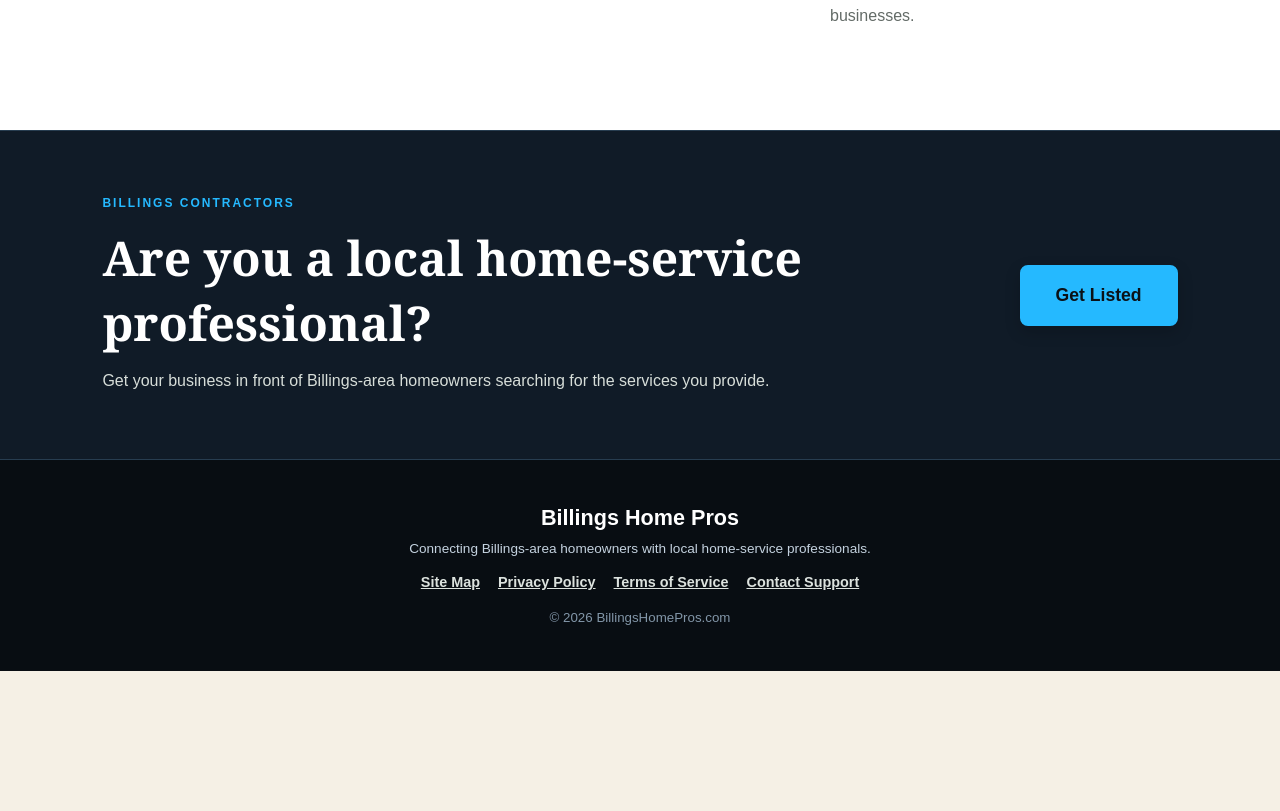
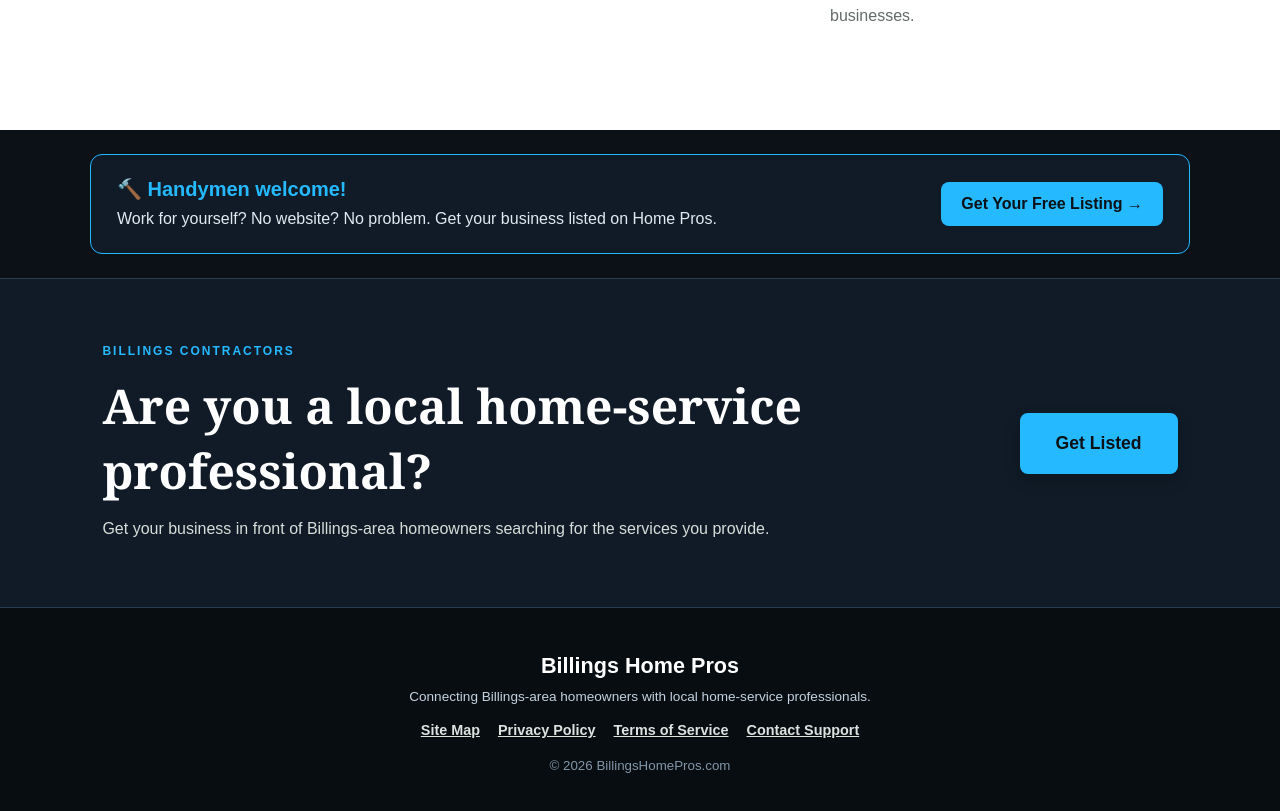
Before and after one commit to Cheddaronbass/billingshomepros, a Next.js app: page / in a window 1280 px wide. Shown: the part 2664-3475 px from the top of the page. Before the commit the page ends 3335 px from the top, so only its background shows below. Built offline with nearby package versions, Linux system fonts and the light colour scheme.

Commit message:
Add handyman welcome banner above contractor section

```diff
--- a/app/page.js
+++ b/app/page.js
@@ -229,6 +229,16 @@ export default function Home() {
         </div>
       </section>
 
+      <section aria-label="Handymen welcome" style={{ background: "#0b1117", padding: "24px 7%" }}>
+        <div style={{ maxWidth: 1100, margin: "0 auto", padding: "22px 26px", border: "1px solid #25b9ff", borderRadius: 12, background: "#101b27", display: "flex", flexWrap: "wrap", alignItems: "center", justifyContent: "space-between", gap: 18 }}>
+          <div>
+            <strong style={{ display: "block", color: "#25b9ff", fontSize: 20, fontWeight: 900, marginBottom: 6 }}>🔨 Handymen welcome!</strong>
+            <p style={{ margin: 0, color: "#e0eaf2", lineHeight: 1.5 }}>Work for yourself? No website? No problem. Get your business listed on Home Pros.</p>
+          </div>
+          <a href="/get-listed" style={{ display: "inline-block", padding: "13px 20px", background: "#25b9ff", color: "#0b1117", borderRadius: 8, fontWeight: 800, textDecoration: "none" }}>Get Your Free Listing →</a>
+        </div>
+      </section>
+
       <section className="proSection" id="pros">
         <div>
           <div className="eyebrow light">BILLINGS CONTRACTORS</div>
```
